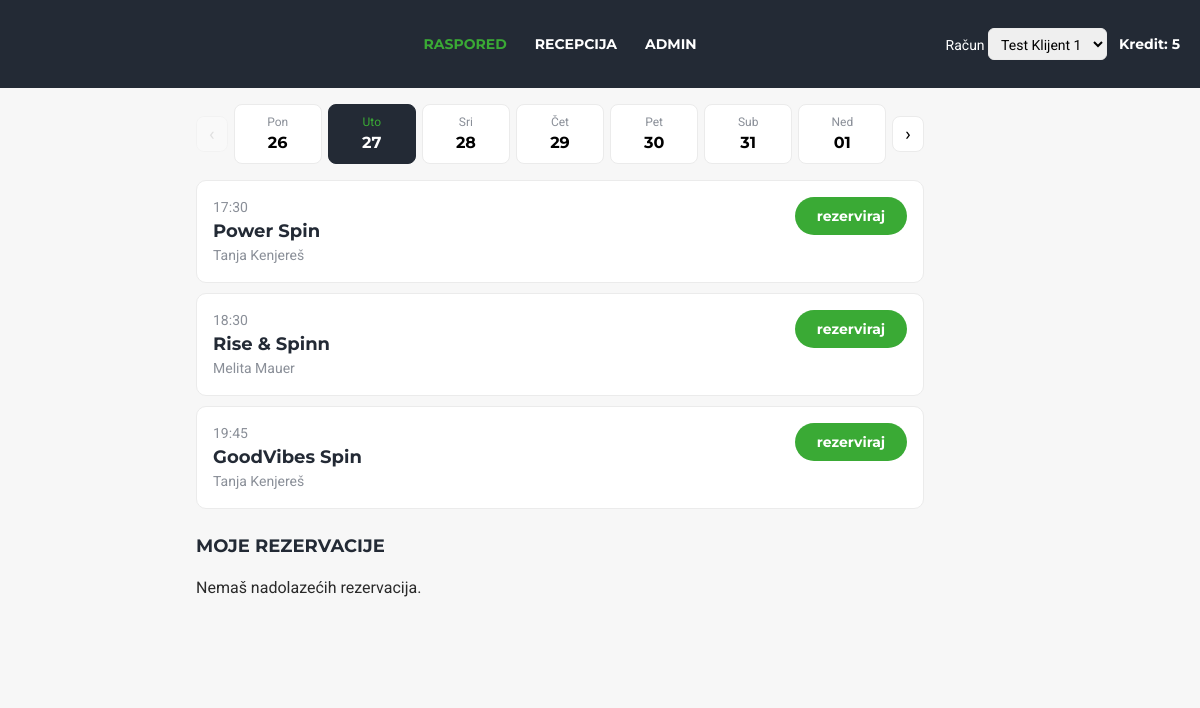
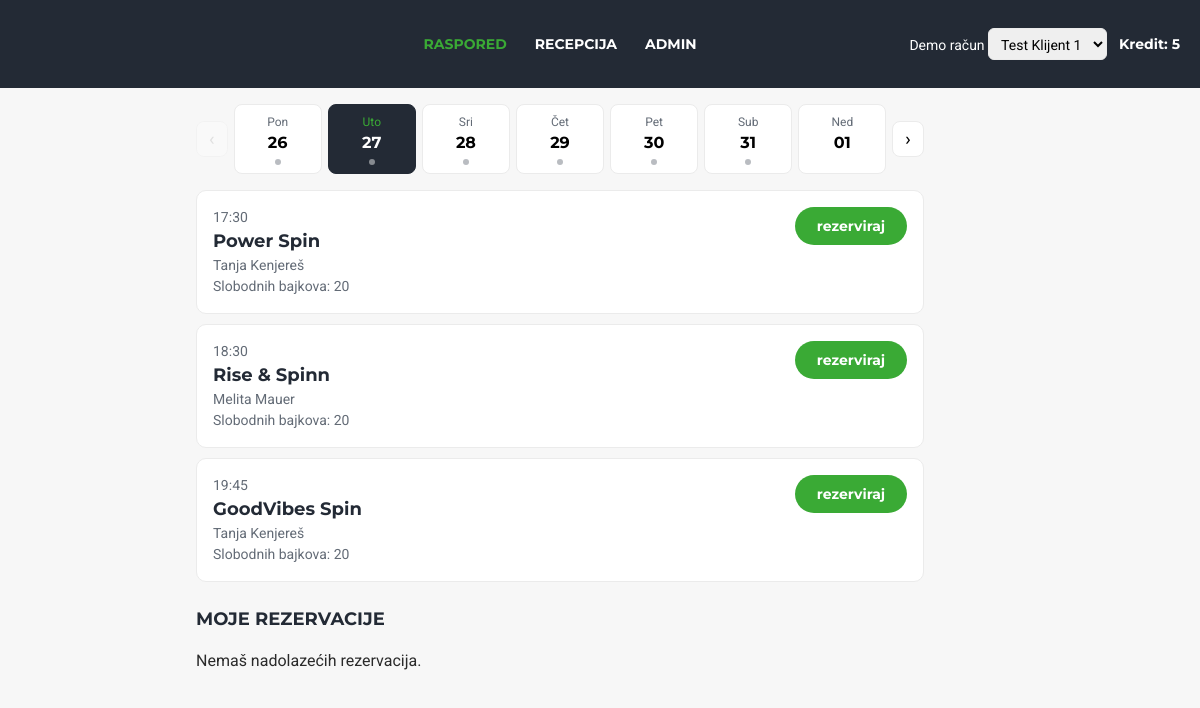
Before and after one commit to dodai092/tockica-booking-prototype, a website with bundled scripts: page prototype/schedule.html in a window 1280 px wide. Shown: the full height of the page, 80-1280 px from the left. Built offline with nearby package versions, Linux system fonts and the light colour scheme.

Commit message:
Schedule polish: free-spot count, day dots, my-bookings link, shorter cancel note, darker muted text
Co-Authored-By: Claude Sonnet 5.5 <noreply@anthropic.com>

```diff
--- a/prototype/schedule.html
+++ b/prototype/schedule.html
@@ -18,7 +18,7 @@
     <a href="admin.html">Admin</a>
   </nav>
   <div class="account">
-    <label>Račun
+    <label>Demo račun
       <select id="account"></select>
     </label>
     <span id="balance" class="balance"></span>
@@ -27,6 +27,7 @@
 
 <main>
   <nav id="week" class="week" aria-label="Dani"></nav>
+  <a id="mine-link" class="mine-link" href="#mine" hidden></a>
   <p id="message" class="message" role="status"></p>
   <section id="classes" class="classes" aria-label="Treninzi"></section>
   <section id="mine" class="classes" aria-label="Moje rezervacije"></section>
--- a/prototype/src/pages/schedule.js
+++ b/prototype/src/pages/schedule.js
@@ -96,6 +96,10 @@ function renderWeek() {
   nav.replaceChildren();
 
   const monday = studioTime.addDays(thisMonday, 7 * weekOffset);
+  const classDays = new Set(store.classes.map((c) => studioTime.localDate(c.startsAt)));
+  const myDays = new Set(
+    upcomingBookings(store, $('account').value, new Date()).map(({ session }) => studioTime.localDate(session.startsAt)),
+  );
   const prev = el('button', '‹', 'nav-week');
   prev.disabled = weekOffset === 0;
   prev.addEventListener('click', () => {
@@ -109,7 +113,9 @@ function renderWeek() {
     const day = studioTime.addDays(monday, i);
     const button = el('button', undefined, 'day');
     button.setAttribute('aria-pressed', String(day === selectedDay));
-    button.append(el('small', DAY_NAMES[i]), el('strong', day.slice(8)));
+    const dot = el('span', undefined, myDays.has(day) ? 'dot mine-dot' : classDays.has(day) ? 'dot' : 'dot none');
+    button.append(el('small', DAY_NAMES[i]), el('strong', day.slice(8)), dot);
+    if (myDays.has(day)) button.setAttribute('aria-label', `${DAY_NAMES[i]} ${day.slice(8)}, imaš rezervaciju`);
     button.addEventListener('click', () => {
       selectedDay = day;
       openClassId = null;
@@ -132,7 +138,7 @@ function instructorName(id) {
   return store.instructors.find((i) => i.id === id)?.name ?? '';
 }
 
-function statusButton(session, current) {
+function statusButton(session, current, hasBike) {
   const startsAt = Date.parse(session.startsAt);
   if (current.getTime() >= startsAt) return el('button', 'prošlo', 'btn');
   if (!isBookable(session, current)) return el('button', 'uskoro', 'btn');
@@ -142,7 +148,7 @@ function statusButton(session, current) {
     return waitlist;
   }
   const isOpen = openClassId === session.id;
-  const button = el('button', isOpen ? 'zatvori' : 'rezerviraj', isOpen ? 'btn secondary' : 'btn');
+  const button = el('button', isOpen ? 'zatvori' : hasBike ? 'dodaj bajk' : 'rezerviraj', isOpen ? 'btn secondary' : 'btn');
   button.addEventListener('click', () => {
     openClassId = isOpen ? null : session.id;
     pickedBike = null;
@@ -175,17 +181,22 @@ function renderClasses() {
       el('div', session.name, 'name'),
       el('div', [instructorName(session.instructorId), session.themeName].filter(Boolean).join(' · '), 'meta'),
     );
-    card.append(info, statusButton(session, current));
     const mine = store.bookings
       .filter((b) => b.classId === session.id && b.accountId === $('account').value && b.status === 'booked')
       .sort((a, b) => a.bikeNo - b.bikeNo);
+    if (current.getTime() < Date.parse(session.startsAt) && isBookable(session, current)) {
+      const free = BIKE_COUNT - takenBikes(store, session.id).length;
+      const text = free === 0 ? 'Popunjeno' : free <= 3 ? `Posljednja mjesta: ${free}` : `Slobodnih bajkova: ${free}`;
+      info.append(el('div', text, free <= 3 ? 'meta few' : 'meta'));
+    }
+    card.append(info, statusButton(session, current, mine.length > 0));
     if (mine.length && current.getTime() < Date.parse(session.startsAt)) {
       const bikes = mine.map((b) => (b.guestName ? `${b.bikeNo} (${b.guestName})` : b.bikeNo)).join(', ');
       info.append(el('div', `${mine.length > 1 ? 'Tvoji bajkovi' : 'Tvoj bajk'}: ${bikes}`, 'mine'));
       for (const booking of mine) {
         info.append(...cancelControl(booking, session, current, mine.length > 1 ? `otkaži bajk ${booking.bikeNo}` : 'otkaži'));
       }
-      info.append(el('div', cancelNote(session, current), 'meta'));
+      info.append(el('div', cancelNote(session, current, true), 'meta'));
     }
     if (openClassId) card.classList.toggle('dimmed', session.id !== openClassId);
     if (session.id === openClassId) card.append($('bikes'));
@@ -193,8 +204,13 @@ function renderClasses() {
   }
 }
 
-function cancelNote(session, current) {
+function cancelNote(session, current, short = false) {
   const deadline = cancelDeadline(session);
+  if (short) {
+    return current < deadline
+      ? `Besplatno otkazivanje do ${whenFormat.format(deadline)}`
+      : 'Manje od 6 sati: kredit propada';
+  }
   return current < deadline
     ? `Otkazivanje je besplatno do ${whenFormat.format(deadline)} (6 sati prije treninga). Nakon toga kredit propada.`
     : 'Manje od 6 sati do treninga: ako otkažeš, kredit propada.';
@@ -223,6 +239,9 @@ function cancelControl(booking, session, current, label) {
 
 function renderMine() {
   const section = $('mine');
+  const count = upcomingBookings(store, $('account').value, new Date()).length;
+  $('mine-link').hidden = count === 0;
+  $('mine-link').textContent = `Moje rezervacije (${count})`;
   section.replaceChildren(el('h2', 'Moje rezervacije'));
   const current = new Date();
   const rows = upcomingBookings(store, $('account').value, current);
--- a/prototype/styles.css
+++ b/prototype/styles.css
@@ -6,7 +6,7 @@
   --dark: #232A35;
   --green: #3AAA35;
   --border: #EBEBEB;
-  --muted: #8A8F98;
+  --muted: #636B76;
 }
 
 * { box-sizing: border-box; }
@@ -275,3 +275,12 @@ h2 { font-size: 18px; color: var(--dark); margin: 24px 0 8px; text-transform: up
 
 /* Keep the status button in place and the same width when the bike panel opens. */
 .card > .btn { align-self: start; min-width: 112px; margin-left: 0; }
+
+.day .dot { display: block; width: 6px; height: 6px; margin: 4px auto 0; border-radius: 50%; background: var(--muted); opacity: .45; }
+.day .dot.none { background: none; }
+.day .dot.mine-dot { background: var(--green); opacity: 1; }
+.day[aria-pressed="true"] .dot { background: #fff; }
+.day[aria-pressed="true"] .dot.mine-dot { background: var(--green); }
+.day[aria-pressed="true"] .dot.none { background: none; }
+.card .few { color: #B54708; font-weight: 500; }
+.mine-link { display: inline-block; margin-bottom: 8px; font-family: Montserrat, sans-serif; font-weight: 700; font-size: 14px; color: #2B8A27; }
```
Also changed, not shown: prototype/DEMO.md (+1 -1 lines).
